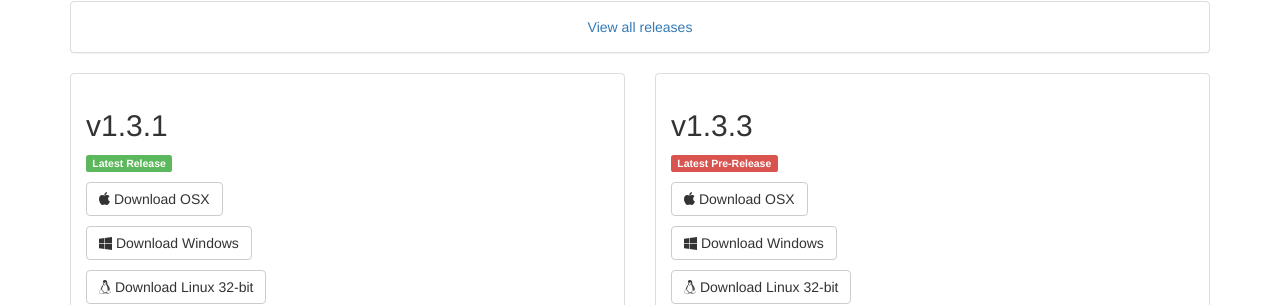
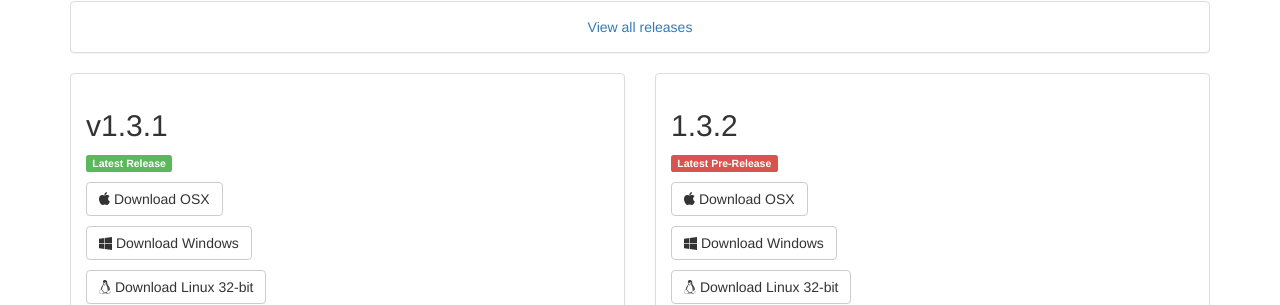
Before and after one commit to Thomas101/wmail, a Jekyll site: the page built from download.html, in a window 1280 px wide and 900 px high. Shown: the part 320-625 px from the top of the window. Built offline with Jekyll 4.4.1, drawn with Linux system fonts in a browser that asks for light colours.

Commit message:
Revert to 1.3.2

```diff
--- a/download.html
+++ b/download.html
@@ -2,8 +2,8 @@
 layout: default
 release_v: "v1.3.1"
 release_s: "1_3_1"
-prerelease_v: "v1.3.3"
-prerelease_s: "1_3_3"
+prerelease_v: "1.3.2"
+prerelease_s: "1_3_2"
 ---
 {% capture release_notes %}{% include release_notes.md %}{% endcapture %}
 {% capture prerelease_notes %}{% include prerelease_notes.md %}{% endcapture %}
```
